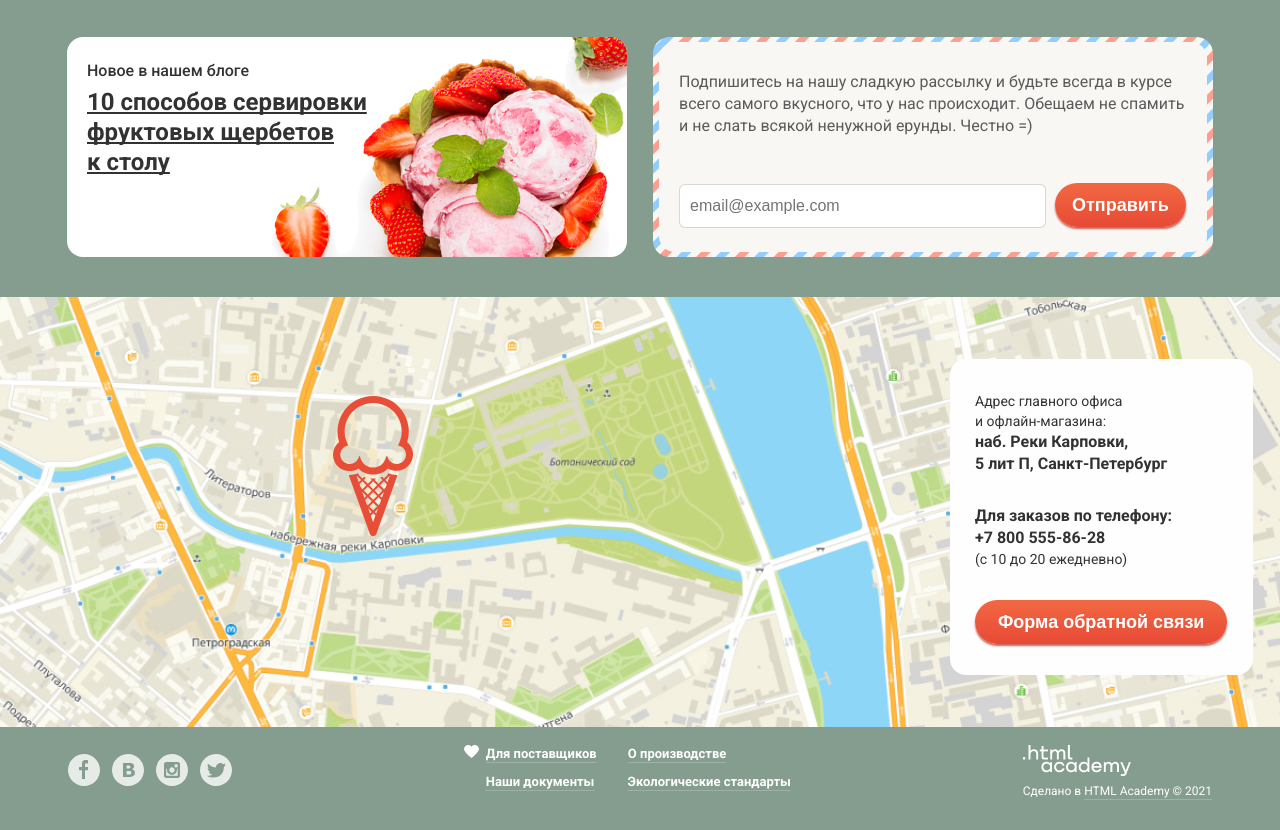
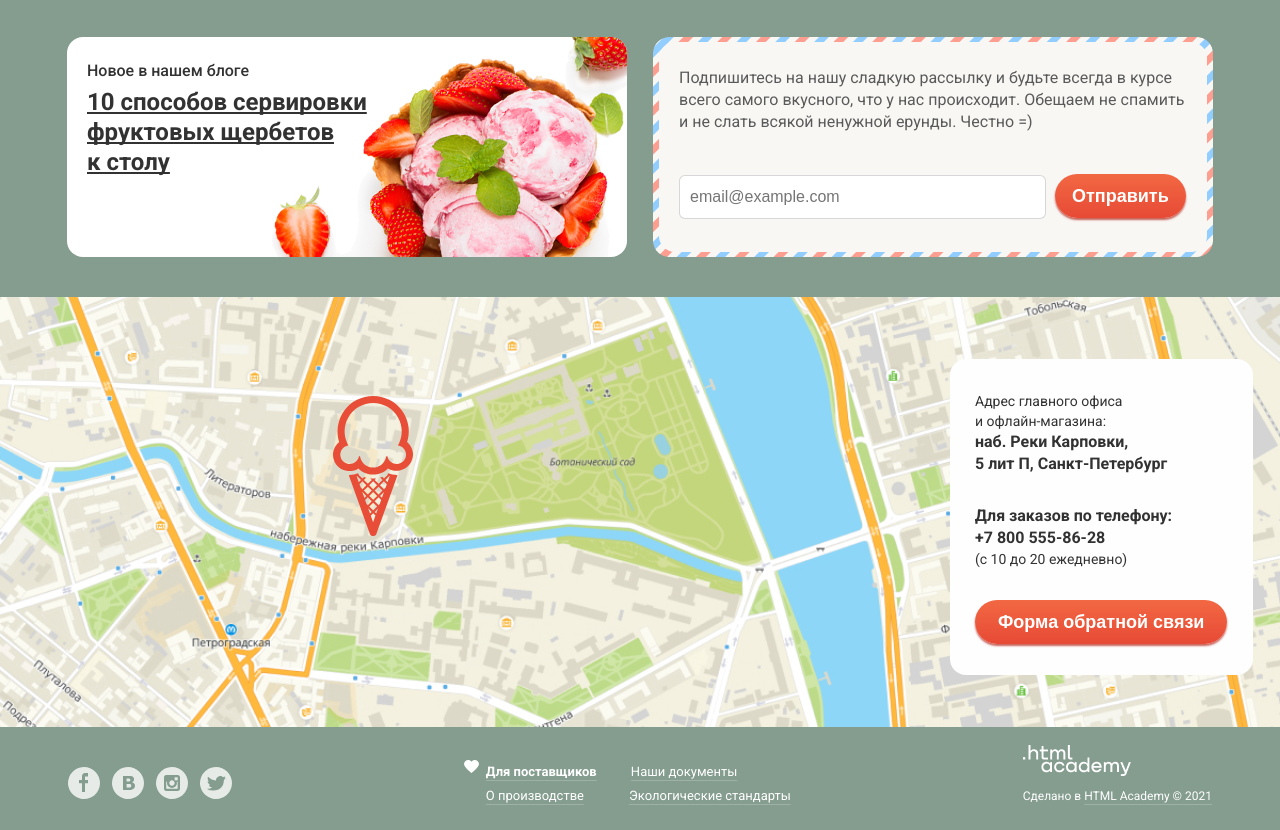
Before and after one commit to Paxton9/1741743-gllacy-31, a plain HTML site: page index.html in a window 1280 px wide. Shown: the part 1591-2421 px from the top of the page. Drawn offline with Linux system fonts and the light colour scheme.

Commit message:
подделал футер

```diff
--- a/css/style.css
+++ b/css/style.css
@@ -896,14 +896,15 @@
   padding-left: 20px;
   border-radius: 16px;
   align-self: center;
+  height: calc(100% - 10px);
 }
 
 .subscrib-item {
   font-weight: normal;
   padding: 0;
   margin: 0;
-  margin-top: 29px;
-  margin-bottom: 46px;
+  margin-top: 25px;
+  margin-bottom: 41px;
 }
 
 .mail {
@@ -912,7 +913,6 @@
   padding: 10px;
   border-radius: 6px;
   width: 345px;
-  margin-bottom: 24px;
   border: 1px solid var(--input-border);
 }
 .mail:focus {
@@ -996,7 +996,7 @@
 }
 .socials {
 display: flex;
-align-items: center;
+align-items: flex-end;
 }
 .social-button {
   text-decoration: none;
@@ -1017,6 +1017,11 @@ align-items: center;
   justify-content: space-between;
   margin: 0 auto;
   margin-bottom: 25px;
+}
+
+.footer-item {
+  font-weight: bold;
+  width: 120px;
 }
 
 .footer-middle {
@@ -1024,25 +1029,32 @@ align-items: center;
   font-size: 13px;
   line-height: 18px;
   display: flex;
-  flex-flow: wrap;
   justify-content: space-between;
-}
-
+  align-items: flex-end;
+}
+.footer-middle img {
+  margin-top: 15px;
+  align-self: flex-start;
+}
 .footer-middle-container {
   display: flex;
   flex-wrap: wrap;
   justify-content: space-between;
-  width: 305px;
+  width: 327px;
+  padding-left: 7px;
+  font-weight: normal;
 }
 
 .footer-middle-item {
-  width: 163px;
+  width: 160px;
   justify-self: flex-start;
+  margin-bottom: 6px;
 }
 
 .copyright {
   margin: 0;
   padding: 0;
+  margin-top: 5px;
   font-size: 12px;
   line-height: 18px;
   font-weight: normal;
--- a/index.html
+++ b/index.html
@@ -335,14 +335,14 @@
         <h2 class="visually-hidden">Навигация</h2>
         <img src="img/heart.svg" width="15" height="13" alt="Heart">
         <div class="footer-middle-container">
-          <a class="footer-link" href="#">Для поставщиков</a>
-          <a class="footer-link footer-middle-item" href="#">О производстве</a>
-          <a class="footer-link" href="#">Наши документы</a>
+          <a class="footer-link footer-item" href="#">Для поставщиков</a>
+          <a class="footer-link footer-middle-item" href="#">Наши документы</a>
+          <a class="footer-link" href="#">О производстве</a>
           <a class="footer-link" href="#">Экологические стандарты</a>
         </div>
 
       </section>
-      <div>
+      <div class="footer-end">
         <img src="img/logo_HTMLAcademy.png" width="108" height="31" alt="Лого HTML Academy">
         <p class="copyright">Сделано в <a class="footer-link" href="https://htmlacademy.ru/intensive/htmlcss">HTML
             Academy © 2021</a></p>
```
